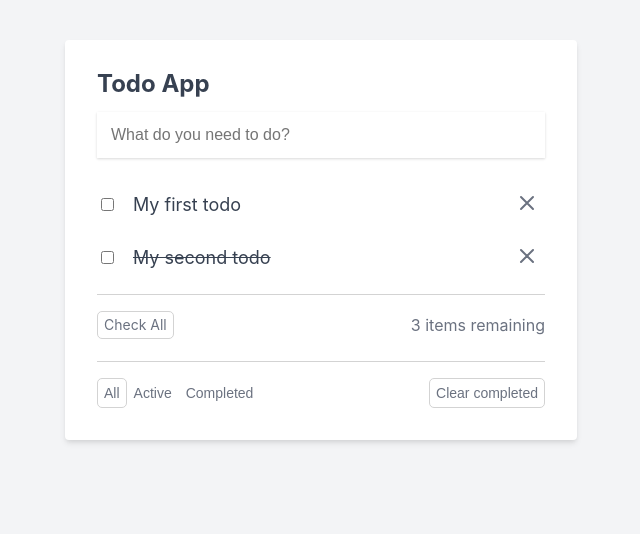
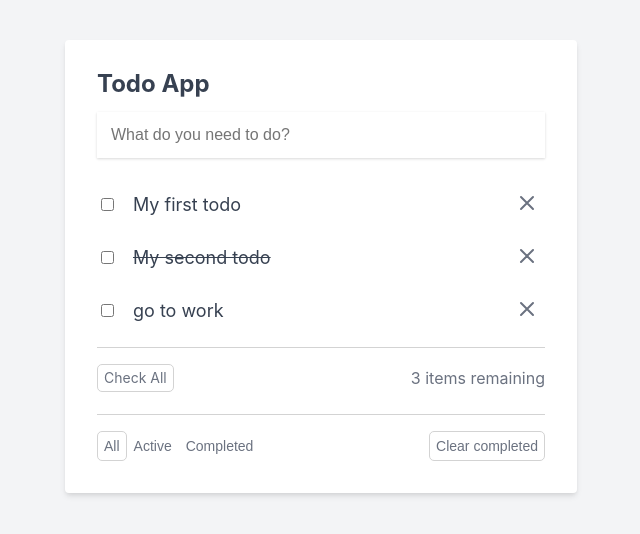
Before and after one commit to Tomoe-12/Todo-react, a React (Create React App) app: page / in a window 1280 px wide. Shown: the top 534 px of the page, without its empty margins (319-959 px from the left). Built offline with nearby package versions, Linux system fonts and the light colour scheme; data requests are answered from the project's data file.

Commit message:
add todo feature ===> adding to the client side and server side

```diff
--- a/src/App.js
+++ b/src/App.js
@@ -20,11 +20,24 @@ function App() {
   },[])
 
 
+  let addTodo = (todo) => {
+    // update server side
+    fetch('http://localhost:3003/todo',{
+      method : "POST",
+     headers: {
+      "Content-Type": "db/json",
+     },
+     body : JSON.stringify(todo)
+    })
+    //update data at client side
+    setTodos(prevState => [...prevState,todo])
+  }
+
   return (
     <div className="todo-app-container">
       <div className="todo-app">
         <h2>Todo App</h2>
-        <TodoForm />
+        <TodoForm addTodo = {addTodo} />
         <TodoList todos = {todos}/>
         <CheckAllAndRemaining />
         <div className="other-buttons-container">
--- a/src/components/TodoForm.js
+++ b/src/components/TodoForm.js
@@ -1,12 +1,29 @@
-import React from 'react'
+import React, { useState } from 'react'
 
-export default function TodoForm() {
+export default function TodoForm({addTodo}) {
+
+    let [title, setTitle] = useState('')
+    let handleSubmit = (e) => {
+        e.preventDefault()
+        let todo = {
+            id : Math.random(),
+            title ,
+            completed : false
+        }
+        // add to-do
+        addTodo(todo)
+        // clear input
+        setTitle('')
+    }
+
     return (
-        <form action="#">
+        <form action="#" onSubmit={handleSubmit}>
             <input
                 type="text"
                 className="todo-input"
                 placeholder="What do you need to do?"
+                onChange={e => setTitle(e.target.value)}
+                value={title}
             />
         </form>
     )
--- a/src/data/db.json
+++ b/src/data/db.json
@@ -1,14 +1,19 @@
 {
-    "todo" : [
-        {
-            "id" : 1 ,
-            "title" : "My first todo",
-            "completed" : false
-        },
-        {
-            "id" : 2 ,
-            "title" : "My second todo",
-            "completed" : true
-        }
-    ]
+  "todo": [
+    {
+      "id": 1,
+      "title": "My first todo",
+      "completed": false
+    },
+    {
+      "id": 2,
+      "title": "My second todo",
+      "completed": true
+    },
+    {
+      "id": 0.23942007338327853,
+      "title": "go to work",
+      "completed": false
+    }
+  ]
 }
```
